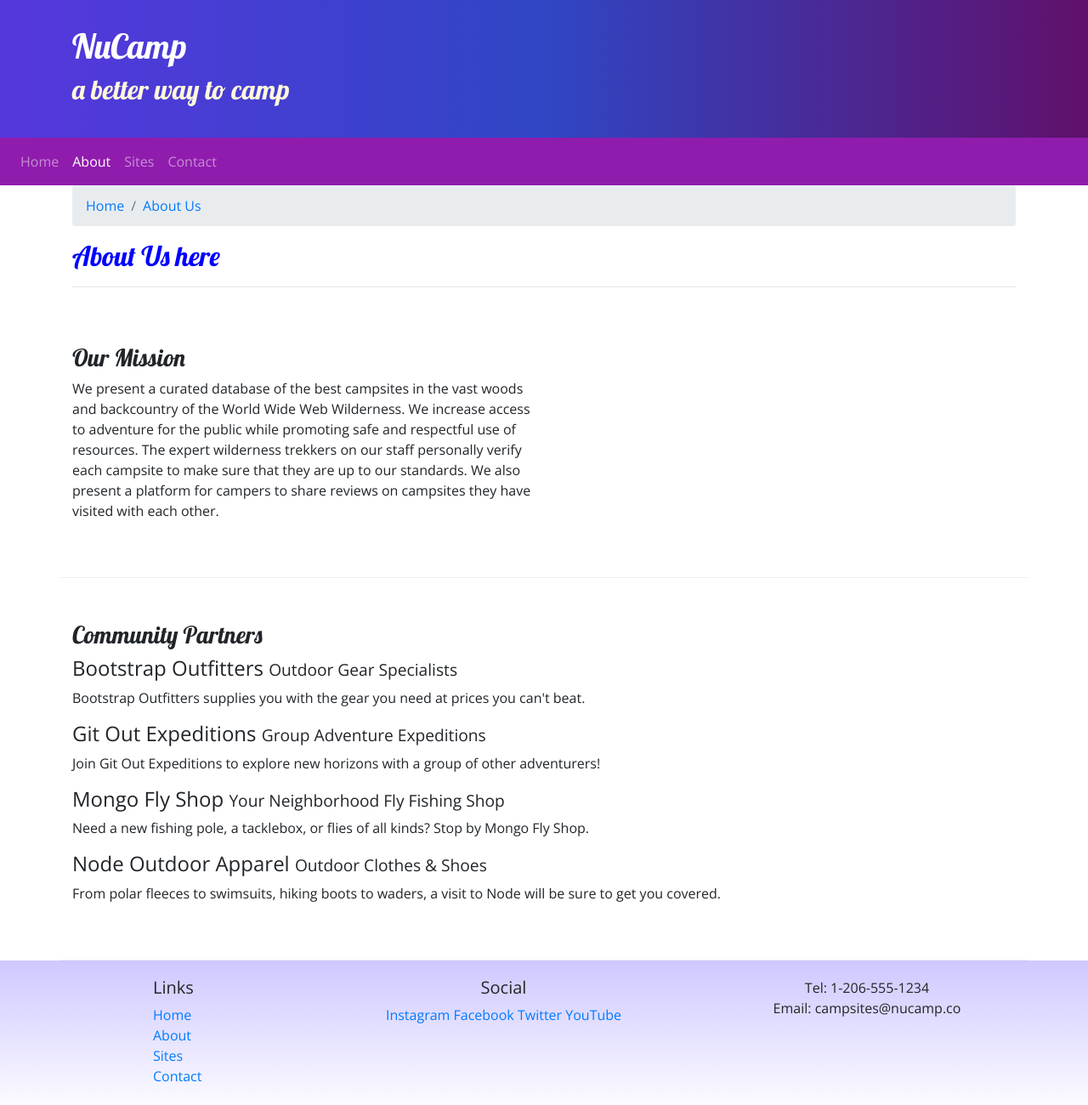
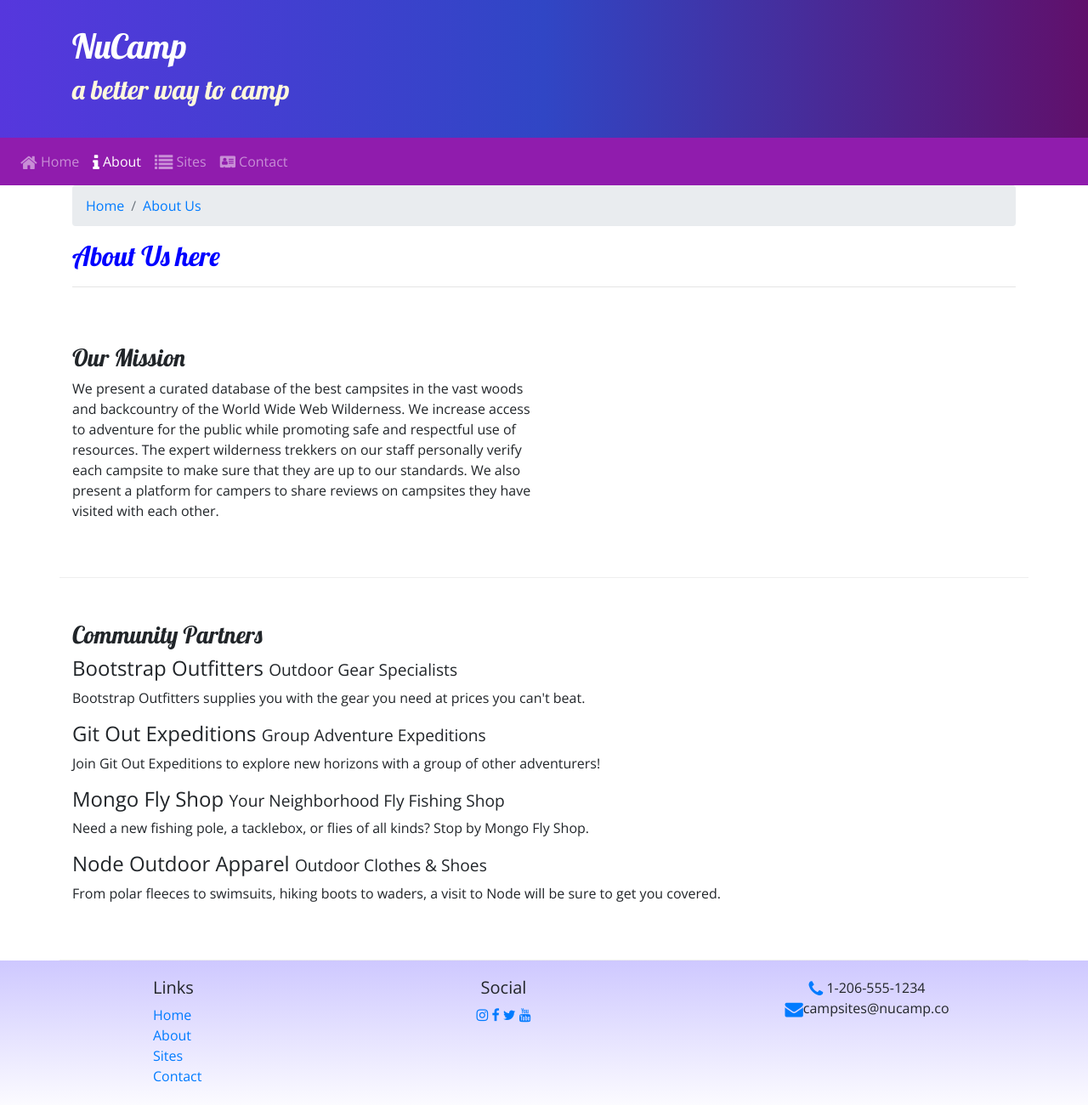
Before and after one commit to Kiki615/nucampsitePREV, a website: page aboutus.html in a window 1280 px wide. Shown: the whole page at 85% size. Drawn offline with nearby package versions, Linux system fonts and the light colour scheme.

Commit message:
Icon Fonts

```diff
--- a/aboutus.html
+++ b/aboutus.html
@@ -9,6 +9,7 @@
     <link rel="stylesheet" href="node_modules/bootstrap/dist/css/bootstrap.min.css" />
     <link rel="stylesheet" href="https://fonts.googleapis.com/css?family=Lobster|Open+Sans" />
     <link rel="stylesheet" href="css/styles.css" />
+    <link rel="stylesheet" href="node_modules/font-awesome/css/font-awesome.min.css" />
 
     <title>NuCamp: A Better Way To Camp</title>
 </head>
@@ -30,10 +31,10 @@
             <button class="navbar-toggler ml-auto" type="button" data-toggle="collapse" data-target="#nucampNavbar"><span class="navbar-toggler-icon"></span></button>
             <div class="collapse navbar-collapse" id="nucampNavbar">
                 <ul class="navbar-nav">
-                    <li class="nav-item"><a class="nav-link" href="index.html">Home</a></li>
-                    <li class="nav-item active"><a class="nav-link" href ="#">About</a></li>
-                    <li class="nav-item"><a class="nav-link" href="#">Sites</a></li>
-                    <li class="nav-item"><a class="nav-link" href="#">Contact</a></li>
+                    <li class="nav-item"><a class="nav-link" href="index.html"><i class="fa fa-home fa-lg"></i> Home</a></li>
+                    <li class="nav-item active"><a class="nav-link" href ="#"><i class="fa fa-info fa-lg"></i> About</a></li>
+                    <li class="nav-item"><a class="nav-link" href="#"><i class="fa fa-list fa-lg"></i> Sites</a></li>
+                    <li class="nav-item"><a class="nav-link" href="#"><i class="fa fa-address-card"></i> Contact</a></li>
                 </ul>
             </div>
         </nav>
@@ -87,14 +88,14 @@
                 </div>
                 <div class="col-6 col-sm-5 text-center">
                     <h5>Social</h5>
-                    <a href="http://instagram.com/">Instagram</a>
-                    <a href="http://facebook.com/">Facebook</a>
-                    <a href="http://twitter.com/">Twitter</a>
-                    <a href="http://youtube.com/">YouTube</a>
+                    <a href="http://instagram.com/"><i class="fa fa-instagram"></i></a>
+                    <a href="http://facebook.com/"><i class="fa fa-facebook"></i></a>
+                    <a href="http://twitter.com/"><i class="fa fa-twitter"></i></a>
+                    <a href="http://youtube.com/"><i class="fa fa-youtube"></i></a>
                 </div>
                 <div class="col-sm-4 text-center">
-                    Tel: 1-206-555-1234<br />
-                    Email: campsites@nucamp.co
+                    <i class="fa fa-phone fa-lg text-primary"></i> 1-206-555-1234<br />
+                    <i class="fa fa-envelope fa-lg text-primary"></i>campsites@nucamp.co
                 </div>
            </div>
         </div>
--- a/package.json
+++ b/package.json
@@ -15,6 +15,7 @@
   },
   "dependencies": {
     "bootstrap": "^4.5.2",
+    "font-awesome": "^4.7.0",
     "jquery": "^3.5.1",
     "popper.js": "^1.16.1"
   }
```
Also changed, not shown: index.html (+11 -10 lines), 1 other file.
